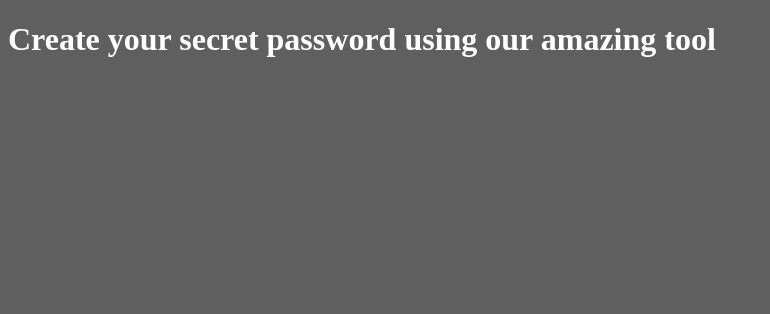
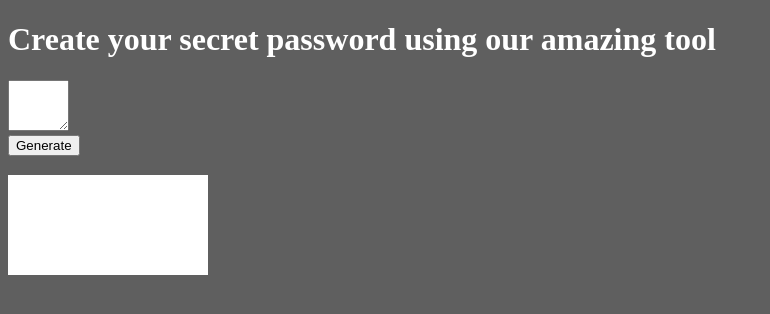
Before and after one commit to igalVilensky/Password-generator, a website: page src/index.html in a window 1280 px wide. Shown: the whole page, without its empty margins (0-770 px from the left). Drawn offline with nearby package versions, Linux system fonts and the light colour scheme; files that its build step writes are made by us from their sources.

Commit message:
js html css

```diff
--- a/src/index.html
+++ b/src/index.html
@@ -10,6 +10,23 @@
   <body>
     <div class="main-container">
       <h1>Create your secret password using our amazing tool</h1>
+      <div class="inputField">
+        <div class="textArea">
+          <textarea name="" id="userInput" cols="5" rows="3"></textarea>
+        </div>
+        <!-- <label for="numSelect"
+          >PLease choose how many characters your password will have:</label
+        >
+        <select name="numSelect" id="numSelect">
+          <option value="8">8</option>
+          <option value="9">9</option>
+          <option value="10">10</option>
+          <option value="11">11</option>
+          <option value="12">12</option>
+        </select> -->
+        <div class="generate-btn"><button>Generate</button></div>
+        <div class="result-container"><h3></h3></div>
+      </div>
     </div>
   </body>
 </html>
--- a/src/scss/layouts/_global.scss
+++ b/src/scss/layouts/_global.scss
@@ -4,3 +4,9 @@ body {
     color: white;
   }
 }
+
+.result-container {
+  background-color: white;
+  width: 200px;
+  height: 100px;
+}
```
Also changed, not shown: src/scripts/index.js (+5 -2 lines).
